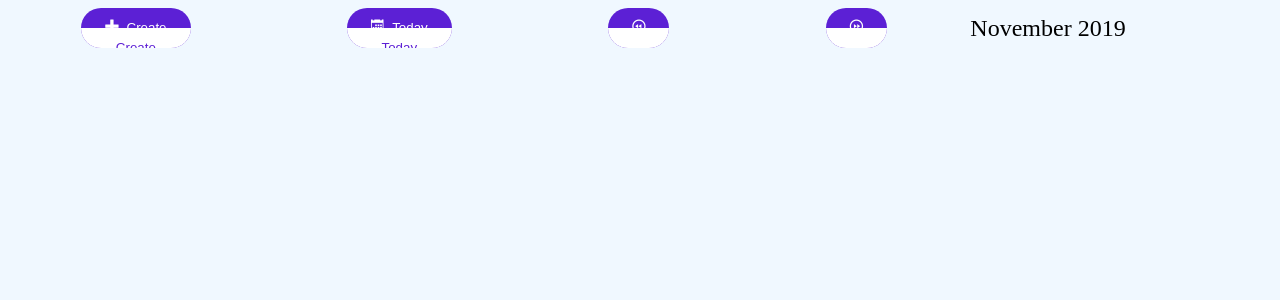
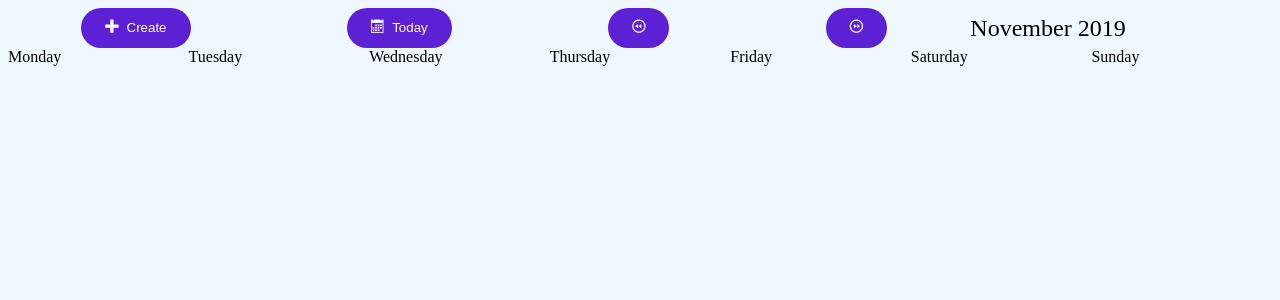
Before and after one commit to tandaraelena/reminder-app, a React (Create React App) app: page / in a window 1280 px wide. Shown: the top 300 px of the page. Built offline with nearby package versions, Linux system fonts and the light colour scheme.

Commit message:
create the calendar header

```diff
--- a/src/component/app/app.component.jsx
+++ b/src/component/app/app.component.jsx
@@ -1,10 +1,12 @@
 import React from 'react';
-import { ActionBar } from '../action-bar'
+import { ActionBar } from '../action-bar';
+import { Calendar } from '../calendar';
 
 const ReminderApp = () => {
   return (
     <div>
       <ActionBar/>
+      <Calendar/>
     </div>
   )
 }
--- a/src/component/button/button.style.js
+++ b/src/component/button/button.style.js
@@ -18,7 +18,7 @@
     color: rgb(92, 32, 213);
     background-color: white;
     position: absolute;
-    top: 20px;
+    top: 40px;
     left: 0;
     width: 100%;
     height: 100%;
--- /dev/null
+++ b/src/component/calendar/calendar.component.jsx
@@ -0,0 +1,22 @@
+import React from 'react';
+import moment from 'moment';
+import { StyledCalendar } from './calendar.style';
+
+const Calendar = () => {
+  const weekdays = Array
+  .from({ length: 7 }, (_,key) => key + 1)
+  .map(n => moment().weekday(n).format('dddd'))
+
+  const renderCalendarHeader = () => {
+    return weekdays.map(day => (
+      <div>{day}</div>
+    ))
+  }
+  return (
+    <StyledCalendar>
+      {renderCalendarHeader()}
+    </StyledCalendar>
+  )
+}
+
+export { Calendar }
--- /dev/null
+++ b/src/component/calendar/calendar.style.js
@@ -0,0 +1,6 @@
+import styled from 'styled-components';
+
+export const StyledCalendar = styled.div`
+  display: grid;
+  grid-template-columns: repeat(7, 1fr);
+`
--- /dev/null
+++ b/src/component/calendar/index.js
@@ -0,0 +1 @@
+export { Calendar } from './calendar.component'
```
